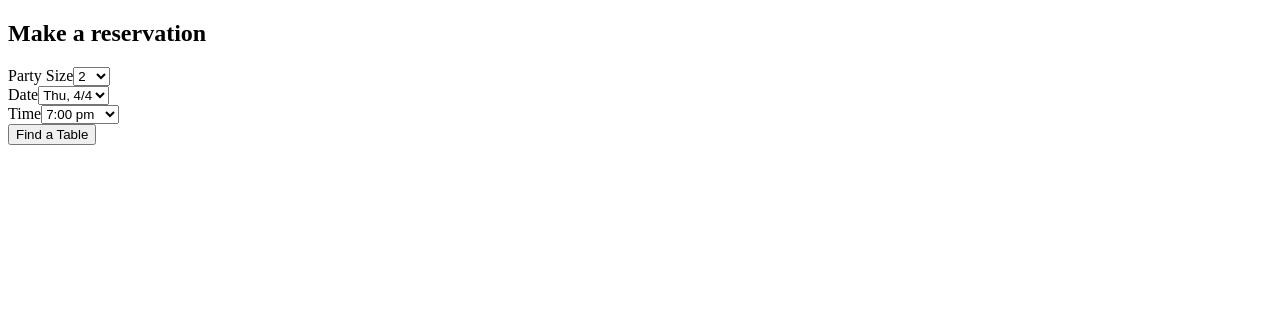
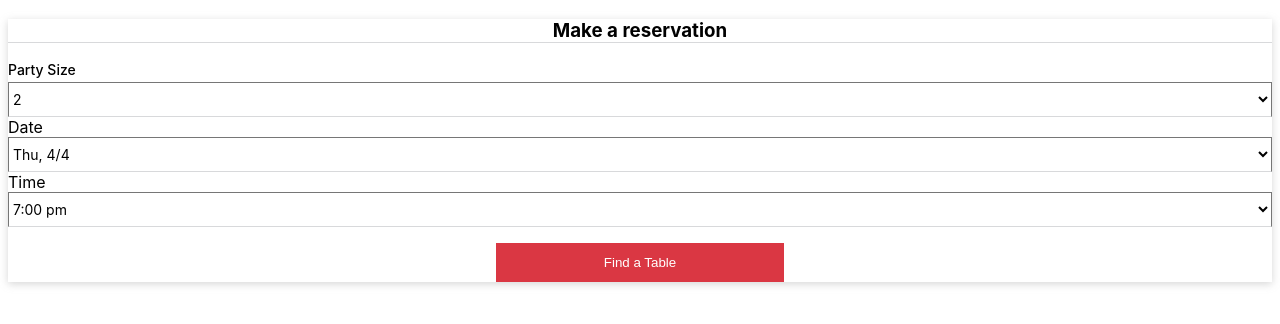
Before and after one commit to hrsf-113-group4/reservations-module, a React app: page / in a window 1280 px wide. Shown: the top 324 px of the page. Built offline with nearby package versions, Linux system fonts and the light colour scheme; the HTML template or start-up script is replaced by a standard one.

Commit message:
Create CSS styling for all components using Styled Components.

```diff
--- a/babel.config.js
+++ b/babel.config.js
@@ -9,7 +9,7 @@ module.exports = {
         '@babel/preset-env',
         '@babel/preset-react',
       ],
-      plugins: [],
+      plugins: ['babel-plugin-styled-components'],
     },
   },
 };
--- a/client/src/components/App.jsx
+++ b/client/src/components/App.jsx
@@ -1,11 +1,42 @@
 import React from 'react';
 import moment from 'moment';
+import styled from 'styled-components';
 import PartySize from './PartySize.jsx'
 import FindReservation from './FindReservation.jsx';
 import ReservationOption from './ReservationOption.jsx';
 import ReservationTime from './ReservationTime.jsx';
 import DatePicker from './DatePicker.jsx';
-import Calendar from './Calendar.jsx';
+
+const Wrapper = styled.div`
+  display: block;
+  background-color: #ffffff;
+  box-shadow: 0 2px 8px rgba(153,153,153,.4);
+  font-family: BrandonText,-apple-system,BlinkMacSystemFont,Segoe UI,Roboto,Helvetica,Arial,sans-serif,Apple Color Emoji,Segoe UI Emoji,Segoe UI Symbol;
+`;
+
+const Title = styled.h3`
+  justify-content: center;
+  height: 100%;
+  display: block;
+  font-size: 1.17em;
+  margin-block-start: 1em;
+  margin-block-end: 1em;
+  margin-inline-start: 0px;
+  margin-inline-end: 0px;
+  font-weight: bold;
+  flex-direction: column;
+  border-bottom: 1px solid #d8d9db;
+  text-align: center;
+`;
+
+const ButtonSpace = styled.div`
+  justify-content: center;
+  text-align: center;
+  margin: 1rem auto 0;
+  overflow: hidden;
+  width: 100%;
+
+`;
 
 class App extends React.Component {
   constructor(props) {
@@ -35,7 +66,6 @@ class App extends React.Component {
 
   renderButtons() {
     const {buttons} = this.state;
-
     if (buttons === 'reservation') {
       return <FindReservation />
     } else if (buttons === 'times') {
@@ -45,16 +75,16 @@ class App extends React.Component {
 
   render() {
     return (
-      <div>
-        <h2 className='title'>Make a reservation</h2>
+      <Wrapper>
+        <Title>Make a reservation</Title>
         <div className='party'><PartySize /></div>
         <div className='reservation-date'><DatePicker firstDay={this.firstDayOfTheMonth} date={this.state.date} handleCalendar={this.handleCalendar} displayCalendar={this.state.displayCalendar}/></div>
         <div className='reservation-time'><ReservationTime time={this.state.time}/></div>
-        <div className='find-a-table'>
+        <ButtonSpace>
           {this.renderButtons()}
-        </div>
+        </ButtonSpace>
         <div className='reservation-info'></div>
-      </div>
+      </Wrapper>
     )
   }
 }
--- a/client/src/components/Datepicker.jsx
+++ b/client/src/components/Datepicker.jsx
@@ -1,19 +1,29 @@
 import React from 'react';
 import moment from 'moment';
+import styled from 'styled-components';
 import Calendar from './Calendar.jsx';
+
+const Dropdown = styled.select`
+  cursor: pointer;
+  position: relative;
+  font-family: inherit;
+  background-color: #ffffff;
+  font-size: .875rem;
+  display: block;
+  width: 100%;
+  height: 35px;
+  box-sizing: border-box;
+  border-bottom: 1px solid #d8d9db;
+  outline: none;
+`;
 
 const DatePicker = ({firstDay, date, handleCalendar, displayCalendar}) => (
   <div className='date dropdown'>
     <label htmlFor='date-picker'>Date</label>
-    <select id='date-picker' onClick={handleCalendar} >
+    <Dropdown onClick={handleCalendar} >
       <option value={moment(date).format("MMM Do")}>{moment(date).format("ddd, M/d")}</option>
-    </select>
-    {displayCalendar === true ?  <Calendar firstDay={firstDay} /> : null}
-    {/* Date selector looks like a drop down
-    date showed defaults to today
-    when clicked it opens to a calendar
-    date selected will appear on drop down
-    */}
+    </Dropdown>
+    {displayCalendar === true ?  <Calendar firstDay={firstDay} date={date} /> : null}
   </div>
 )
 
--- a/client/src/components/FindReservation.jsx
+++ b/client/src/components/FindReservation.jsx
@@ -1,8 +1,23 @@
 import React from 'react';
+import styled from 'styled-components';
+
+const Button = styled.button`
+display: inline-block;
+cursor: pointer;
+padding: .75rem 1rem;
+text-decoration: none;
+background-color: #da3743;
+color: #fff;
+font-weight: 500;
+text-align: center;
+box-sizing: border-box;
+border: none;
+width: 18rem;
+`;
 
 const FindReservation = (props) => (
   <div className='reserve button'>
-    <button id='find-reservation'>Find a Table</button>
+    <Button>Find a Table</Button>
   </div>
 )
 
--- a/client/src/components/PartySize.jsx
+++ b/client/src/components/PartySize.jsx
@@ -1,9 +1,32 @@
 import React from 'react';
+import styled from 'styled-components';
+
+const Dropdown = styled.select`
+  cursor: pointer;
+  position: relative;
+  font-family: inherit;
+  background-color: #ffffff;
+  font-size: .875rem;
+  display: block;
+  width: 100%;
+  height: 35px;
+  box-sizing: border-box;
+  border-bottom: 1px solid #d8d9db;
+  outline: none;
+`;
+
+const Label = styled.label`
+font-size: .875rem;
+font-weight: 500;
+padding-bottom: .25rem;
+display: block;
+`;
+
 
 const PartySize = (props) => (
-  <div className='party dropdown'>
-  <label htmlFor='party-size'>Party Size</label>
-    <select id='party-size' defaultValue='2'>
+  <div>
+    <Label>Party Size</Label>
+    <Dropdown defaultValue='2'>
       <option value='1'>1</option>
       <option value='2'>2</option>
       <option value='3'>3</option>
@@ -24,7 +47,7 @@ const PartySize = (props) => (
       <option value='18'>18</option>
       <option value='19'>19</option>
       <option value='20'>20</option>
-    </select>
+    </Dropdown>
   </div>
 )
 
--- a/client/src/components/ReservationOption.jsx
+++ b/client/src/components/ReservationOption.jsx
@@ -1,8 +1,25 @@
 import React from 'react';
+import styled from 'styled-components';
+
+const Buttons = styled.button`
+  margin-right: .5rem;
+  margin-bottom: .5rem;
+  display: inline-block;
+  min-width: 72px;
+  height: 32px;
+  font-size: .875rem;
+  background-color: #da3743;
+  cursor: pointer;
+  border-radius: 2px;
+  text-align: center;
+  color: #fff;
+  align-items: center;
+  padding: 0 .25rem;
+`;
 
 const ReservationOption = (props) => (
   <div className='time button'>
-    <button id={this.props.value}>{this.props.value}</button>
+    <Buttons id={this.props.value}>{this.props.value}</Buttons>
   </div>
 )
 
--- a/client/src/components/ReservationTime.jsx
+++ b/client/src/components/ReservationTime.jsx
@@ -1,5 +1,20 @@
 import React from 'react';
 import moment from 'moment';
+import styled from 'styled-components';
+
+const Dropdown = styled.select`
+  cursor: pointer;
+  position: relative;
+  font-family: inherit;
+  background-color: #ffffff;
+  font-size: .875rem;
+  display: block;
+  width: 100%;
+  height: 35px;
+  box-sizing: border-box;
+  border-bottom: 1px solid #d8d9db;
+  outline: none;
+`;
 
 const ReservationTime = ({time}) => {
   const remainder = 30 - (time.minute() % 30);
@@ -8,7 +23,7 @@ const ReservationTime = ({time}) => {
   return (
     <div className='time dropdown'>
     <label htmlFor='reserve-time'>Time</label>
-      <select id='reserve-time' defaultValue={dateTime}>
+      <Dropdown defaultValue={dateTime}>
         <option value='12:00 am'>12:00 am</option>
         <option value='12:30 am'>12:30 am</option>
         <option value='1:00 am'>1:00 am</option>
@@ -57,7 +72,7 @@ const ReservationTime = ({time}) => {
         <option value='10:30 pm'>10:30 pm</option>
         <option value='11:00 pm'>11:00 pm</option>
         <option value='11:30 pm'>11:30 pm</option>
-      </select>
+      </Dropdown>
     </div>
   )
 }
--- a/package.json
+++ b/package.json
@@ -25,6 +25,7 @@
     "nodemon": "^1.18.10",
     "react": "^16.8.5",
     "react-dom": "^16.8.5",
+    "styled-components": "^4.2.0",
     "webpack": "^4.29.6",
     "webpack-cli": "^3.3.0"
   },
@@ -35,6 +36,7 @@
     "@babel/preset-react": "^7.0.0",
     "babel-jest": "^24.6.0",
     "babel-loader": "^8.0.5",
+    "babel-plugin-styled-components": "^1.10.0",
     "enzyme": "^3.9.0",
     "enzyme-adapter-react-16": "^1.11.2",
     "eslint": "^5.16.0",
```
Also changed, not shown: client/src/components/Calendar.jsx (+100 -14 lines), 1 other file (tests, documents, lock files or other folders).
